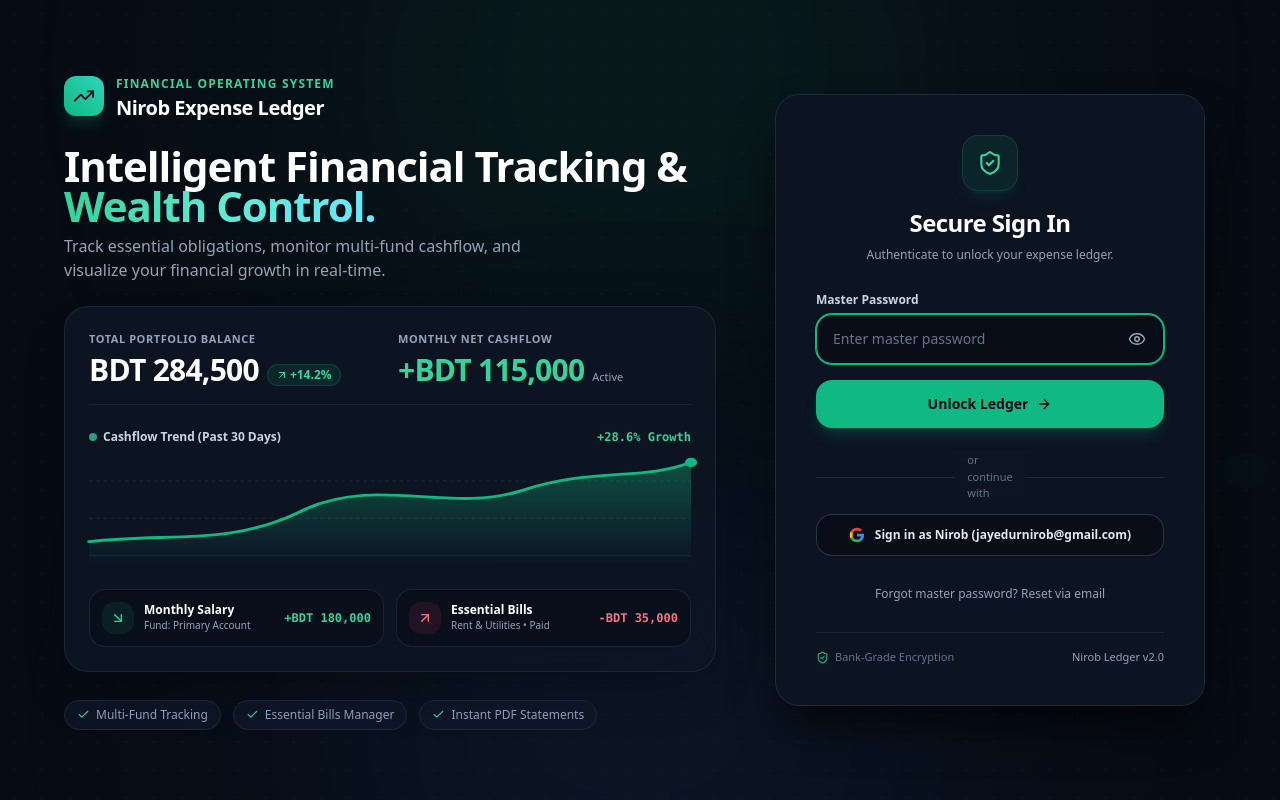
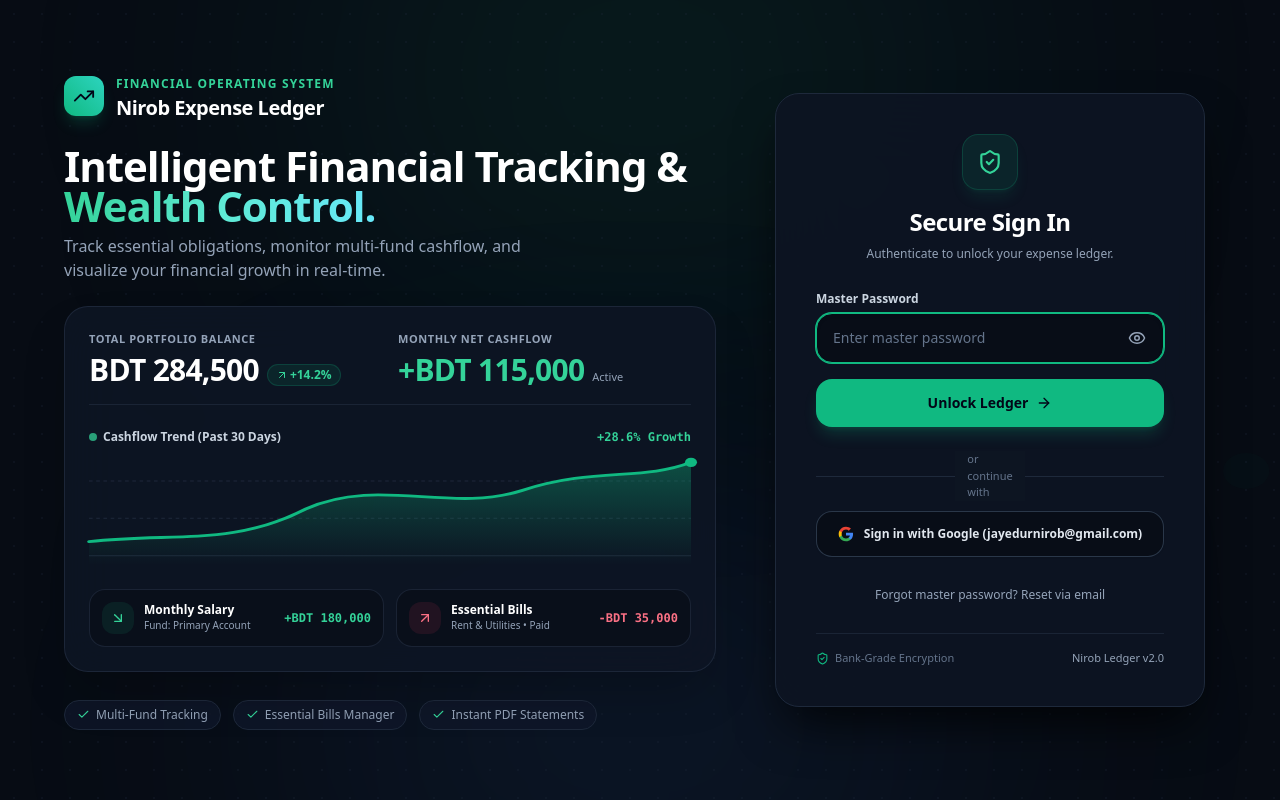
Before and after one commit to jayedurnirob7-Nianfer/expense-tracker, a React (Vite) app in the folder frontend/: page / in a window 1280 px wide. Built offline with nearby package versions, Linux system fonts and the light colour scheme; no server answers.

Commit message:
feat: enable direct 1-click Google authentication for Master Nirob

```diff
--- a/frontend/src/components/Auth.jsx
+++ b/frontend/src/components/Auth.jsx
@@ -445,21 +445,19 @@ const Auth = () => {
                 </button>
 
                 {/* Google Authentication Divider & Button */}
-                <div className="pt-2">
-                  <div className="relative flex items-center justify-center mb-3">
+                <div className="pt-2 space-y-2.5">
+                  <div className="relative flex items-center justify-center mb-1">
                     <div className="border-t border-slate-800 w-full" />
                     <span className="bg-[#0d1522] px-3 text-[11px] text-slate-500">or continue with</span>
                     <div className="border-t border-slate-800 w-full" />
                   </div>
 
-                  {hasRealGoogleClientId ? (
-                    <div ref={googleBtnRef} className="flex justify-center w-full min-h-[44px]"></div>
-                  ) : (
+                  {/* 1-Click Instant Google Sign-In */}
                   <button
                     type="button"
                     onClick={handleDirectGoogleLogin}
                     disabled={loading || accessGranted}
-                      className="w-full py-3 px-4 rounded-2xl bg-[#080d17] border border-slate-700/80 hover:border-slate-600 hover:bg-[#111a2c] text-slate-200 text-xs font-semibold transition-all flex items-center justify-center gap-2.5 shadow-sm group"
+                    className="w-full py-3.5 px-4 rounded-2xl bg-[#080d17] border border-slate-700/80 hover:border-emerald-500/60 hover:bg-[#111a2c] text-slate-200 text-xs font-semibold transition-all flex items-center justify-center gap-2.5 shadow-sm active:scale-[0.99] group cursor-pointer"
                   >
                     <svg className="w-4 h-4 shrink-0" viewBox="0 0 24 24">
                       <path
@@ -479,9 +477,8 @@ const Auth = () => {
                         d="M12 5.38c1.62 0 3.06.56 4.21 1.64l3.15-3.15C17.45 2.09 14.97 1 12 1 7.7 1 3.99 3.47 2.18 7.06l3.66 2.84c.87-2.6 3.3-4.52 6.16-4.52z"
                       />
                     </svg>
-                      <span>Sign in as Nirob (jayedurnirob@gmail.com)</span>
+                    <span>Sign in with Google (jayedurnirob@gmail.com)</span>
                   </button>
-                  )}
                 </div>
 
                 {/* Password Recovery Link */}
```
Lines whose indentation alone changed are shown as unchanged.
